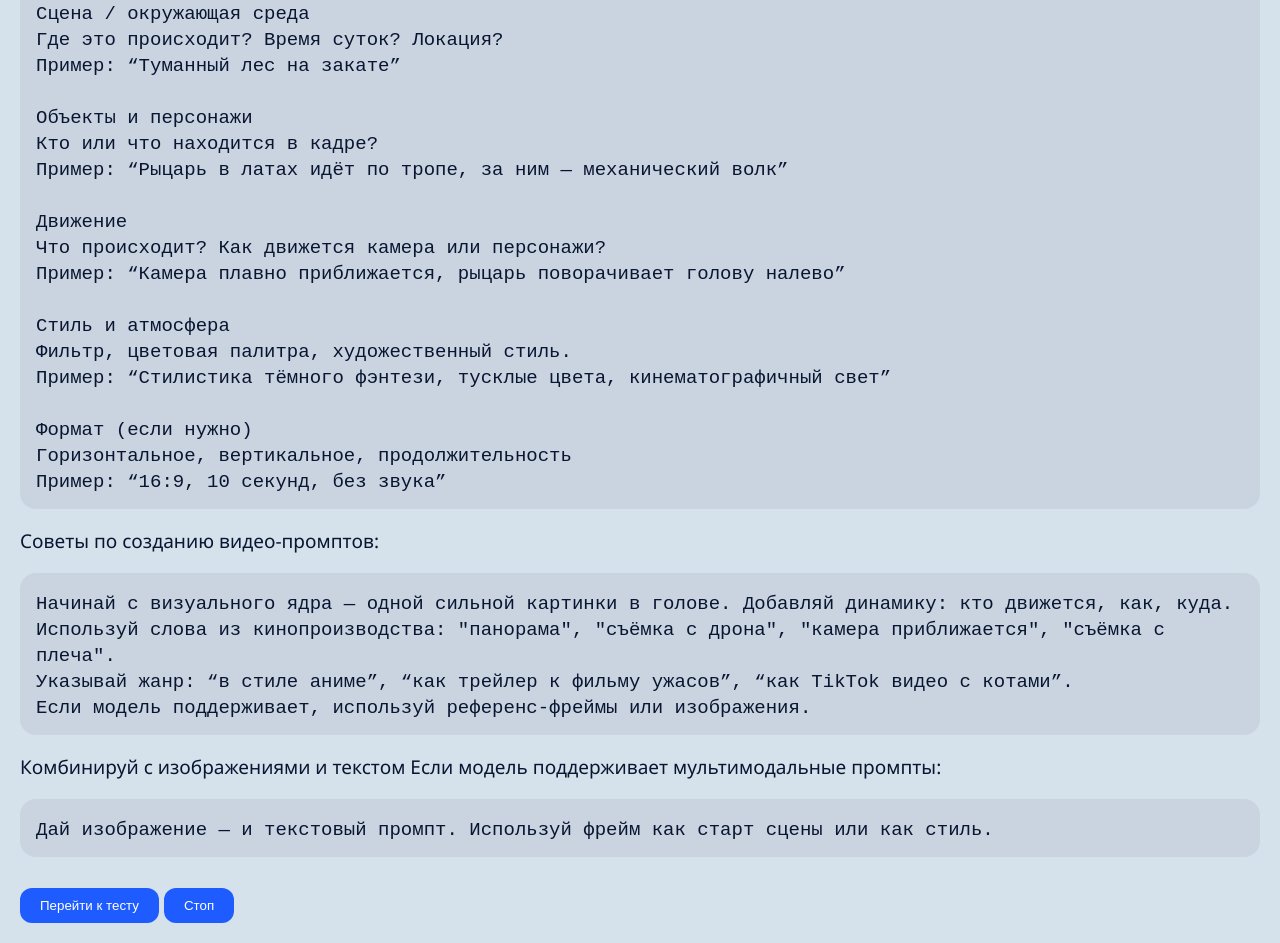
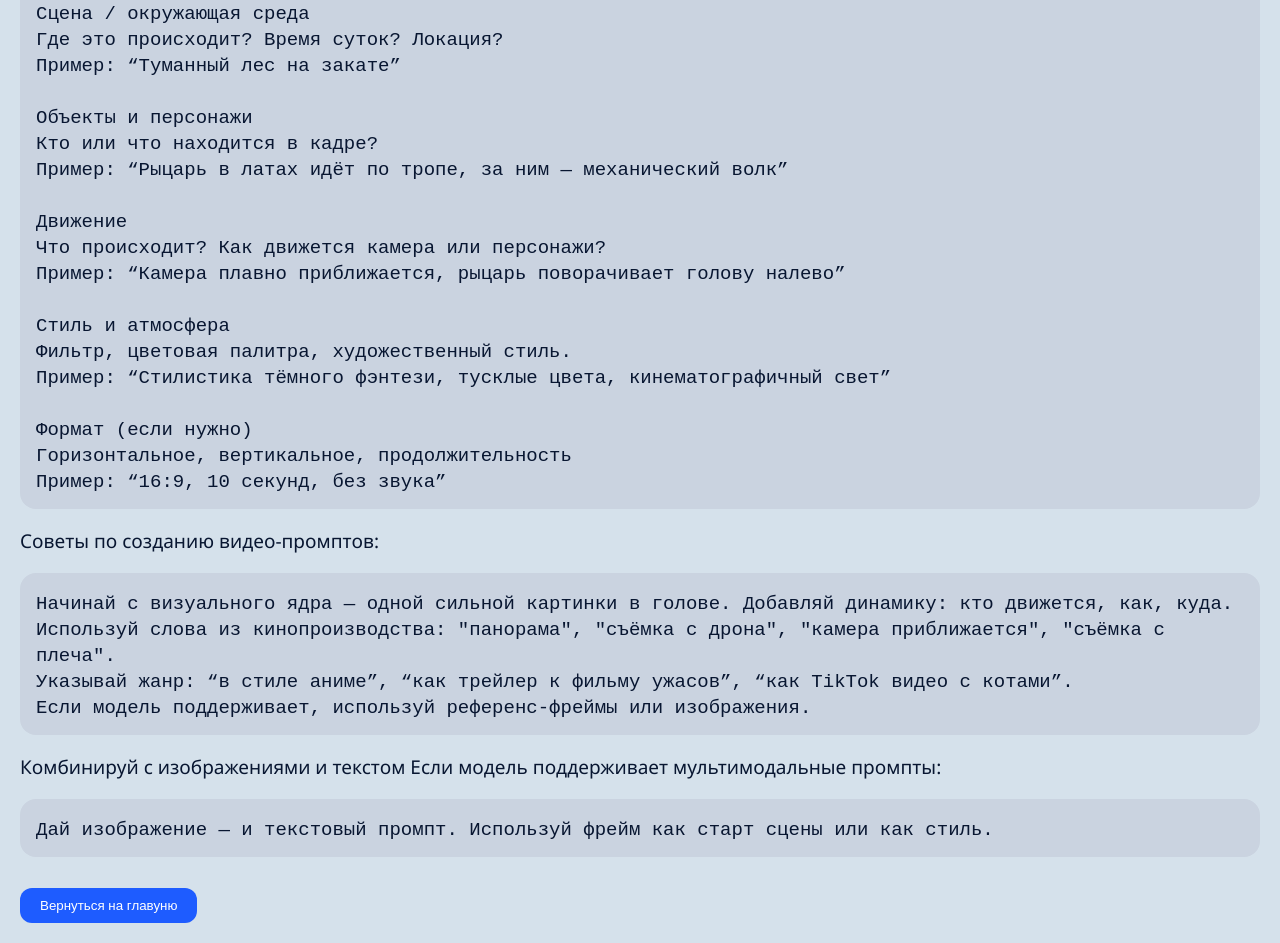
Before and after one commit to Lorikowka/NeroD-D, a plain HTML site: page public/app/lesson_2.html in a window 1280 px wide. Shown: the part 308-1251 px from the top of the page. Drawn offline with Linux system fonts and the light colour scheme.

Commit message:
Update lesson_2.html

```diff
--- a/public/app/lesson_2.html
+++ b/public/app/lesson_2.html
@@ -2,12 +2,7 @@
 <html><head><link rel="stylesheet" href="../style/main.css" /><meta charset="UTF-8"><title>Урок 2</title>
 
 <script>
-function completeLesson() {
-  fetch('/save_progress?lesson=2')
-    .then(() => {
-      window.location.href = '/app/test_2.html';
-    });
-}
+
 function stopLesson(){
   fetch('/save_progress?lesson=0')
     .then(() => {
@@ -64,6 +59,6 @@ function stopLesson(){
 
 
 
-      <button onclick="completeLesson()">Перейти к тесту</button>
-  <button onclick="stopLesson()">Стоп</button>
+      <!--<button onclick="completeLesson()">Перейти к тесту</button>-->
+  <button onclick="stopLesson()">Вернуться на главуню</button>
 </body></html>
```
